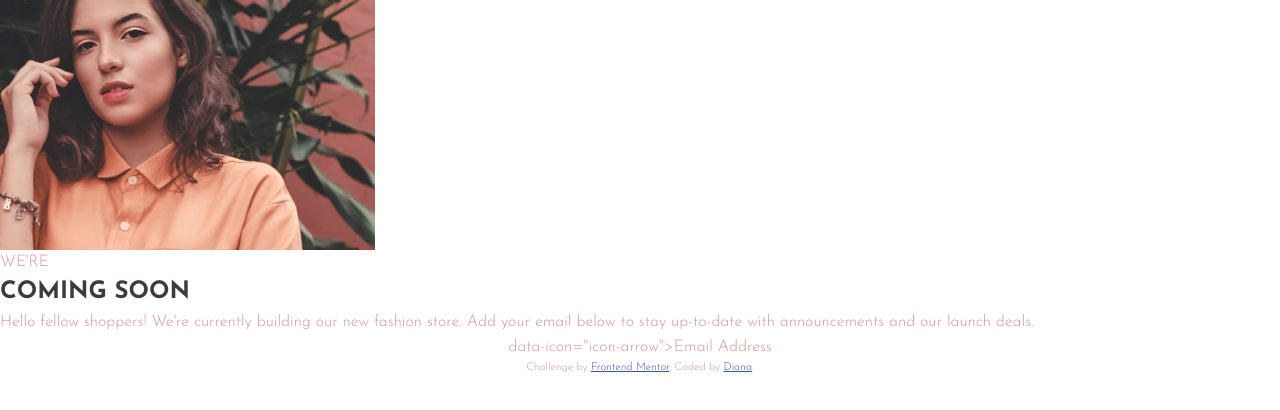
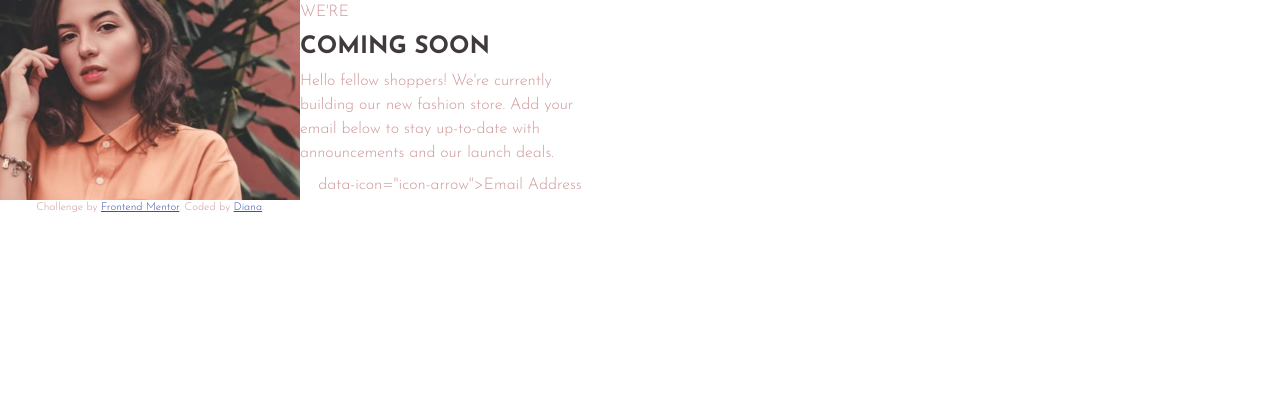
Before and after one commit to diluna17/Frontend-Mentor-Challenge, a plain HTML site: page index.html in a window 1280 px wide. Drawn offline with Linux system fonts and the light colour scheme.

Commit message:
Update style.css

```diff
--- a/style.css
+++ b/style.css
@@ -96,12 +96,21 @@
         --content-padding: 1.5 rem;
         --content-spacing: 1 rem;
 
+        display: grid;
         background-color: var(--clr-Gradients1-200);
         border-radius: (0.5 rem);
         overflow: hidden;
         color: var(--clr-PrimaryRed-500);
+        max-width: 600px;
 
     }
+
+    @media(min-width: 600px) {
+        .product {
+            grid-template-columns: 1fr 1fr;
+        }
+    }
+
     .product_content{
         padding: var(--content-padding);
         gap: var(--content-spacing);
```
